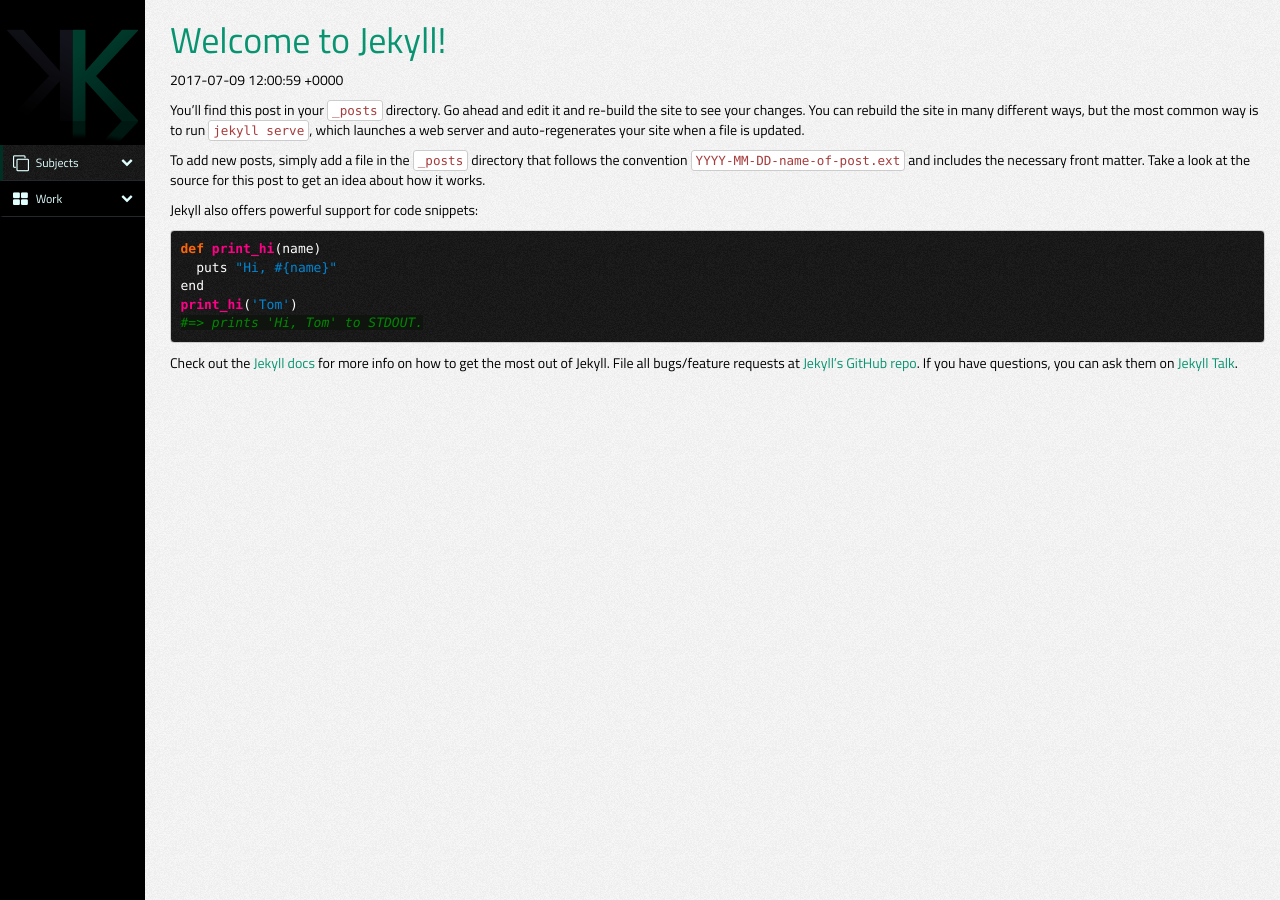
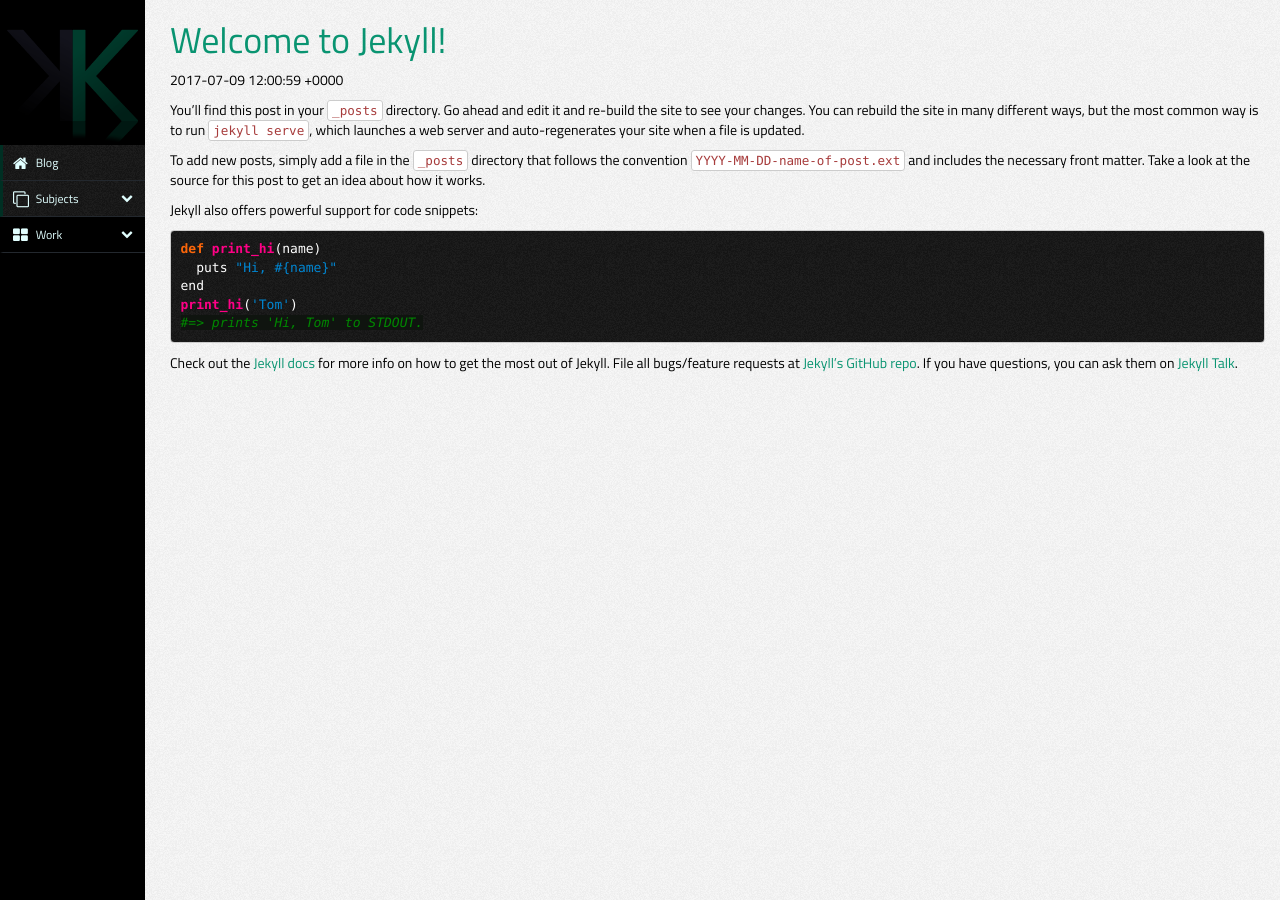
Before and after one commit to kylekirkby/kylekirkby.github.io, a Jekyll site: the page built from blog/index.html, in a window 1280 px wide. Built offline with Jekyll 4.4.1, drawn with Linux system fonts in a browser that asks for light colours; nearby versions of some CDN libraries; the list of posts is cut into pages by our own code.

Commit message:
Added Blog link to the sidebar

```diff
--- a/_layouts/default.html
+++ b/_layouts/default.html
@@ -11,6 +11,10 @@
     <i class="fa fa-bars fa-2x toggle-btn" data-toggle="collapse" data-target="#menu-content"></i>
     <div class="menu-list">
         <ul id="menu-content" class="menu-content collapse out">
+            <li data-toggle="collapse" data-target="#products" class="collapsed active">
+                <a href="/blog/"><i class="fa fa-home fa-lg"></i> Blog </a>
+            </li>
+
             <li data-toggle="collapse" data-target="#products" class="collapsed active">
                 <a href="#"><i class="fa fa-clone fa-lg"></i> Subjects <span class="arrow"></span></a>
             </li>
```
